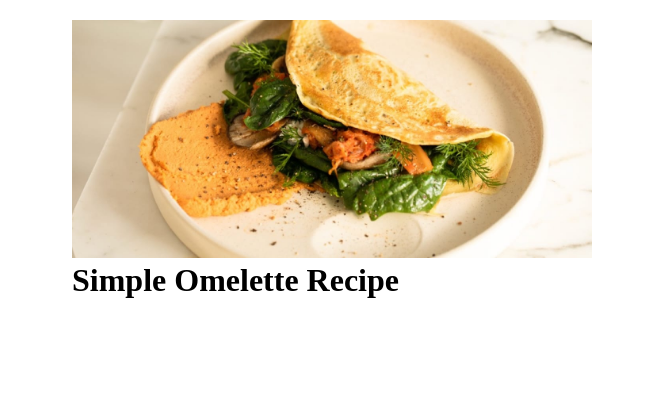
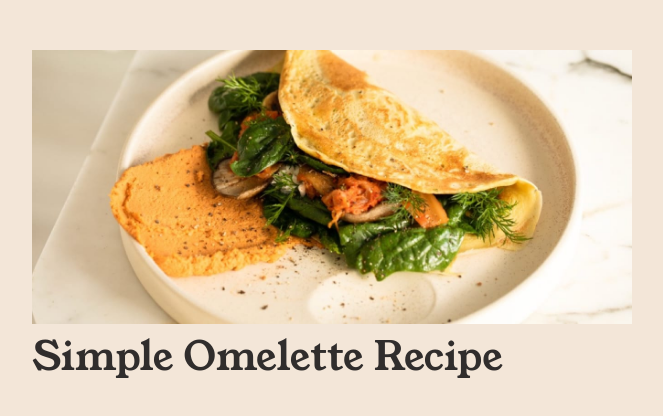
Before and after one commit to nandahn/recipe-page-challenge, a plain HTML site: page index.html in a window 1280 px wide. Shown: the whole page, without its empty margins (308-971 px from the left). Drawn offline with Linux system fonts and the light colour scheme.

Commit message:
estilizando o titulo, adicionando variaveis de cores

```diff
--- a/index.html
+++ b/index.html
@@ -10,10 +10,10 @@
 <body>
 
   <div class="container">
-    <img src="/assets/images/image-omelette.jpeg" alt="image-omelette-recipe">
+    <img src="/assets/images/image-omelette.jpeg" class="img-omelette" alt="image-omelette-recipe">
 
     <div class="banner">
-      <h1>Simple Omelette Recipe</h1>
+      <h1 class="title-1">Simple Omelette Recipe</h1>
     </div>
   </div>
 
--- a/style.css
+++ b/style.css
@@ -1,6 +1,6 @@
 /* Importando as fontes de dentro do projeto */
 @font-face {
-    font-family: Young Serif;
+    font-family: Young-Serif;
     src: url(/assets/fonts/young-serif/YoungSerif-Regular.ttf);
 }
 
@@ -13,6 +13,17 @@
 
 :root{
 
+    /* Primary */
+    --Nutmeg: hsl(14, 45%, 36%);
+    --Dark-Raspberry: hsl(332, 51%, 32%);
+
+    /* Neutral */
+    --White: hsl(0, 0%, 100%);
+    --Rose-hite: hsl(330, 100%, 98%);
+    --Eggshell: hsl(30, 54%, 90%);
+    --Light-Grey: hsl(30, 18%, 87%);
+    --Wenge-Brown: hsl(30, 10%, 34%);
+    --Dark-Charcoal: hsl(24, 5%, 18%);
 }
 
 *{
@@ -23,14 +34,22 @@
 
 
 body{
-
+    background-color: var(--Eggshell);
+    font-family: Outfit;
 }
 .container{
     max-height:1440px;
-    max-width:520px;
-    margin : 20px auto;
+    max-width:600px;
+    margin : 50px auto;
 }
 
-img{
+.img-omelette{
     max-width: 100%;
 }
+
+.title-1{
+    font-size: 40px;
+    font-family: Young-Serif;
+    font-weight: 400;
+    color: var(--Dark-Charcoal);
+}
```
